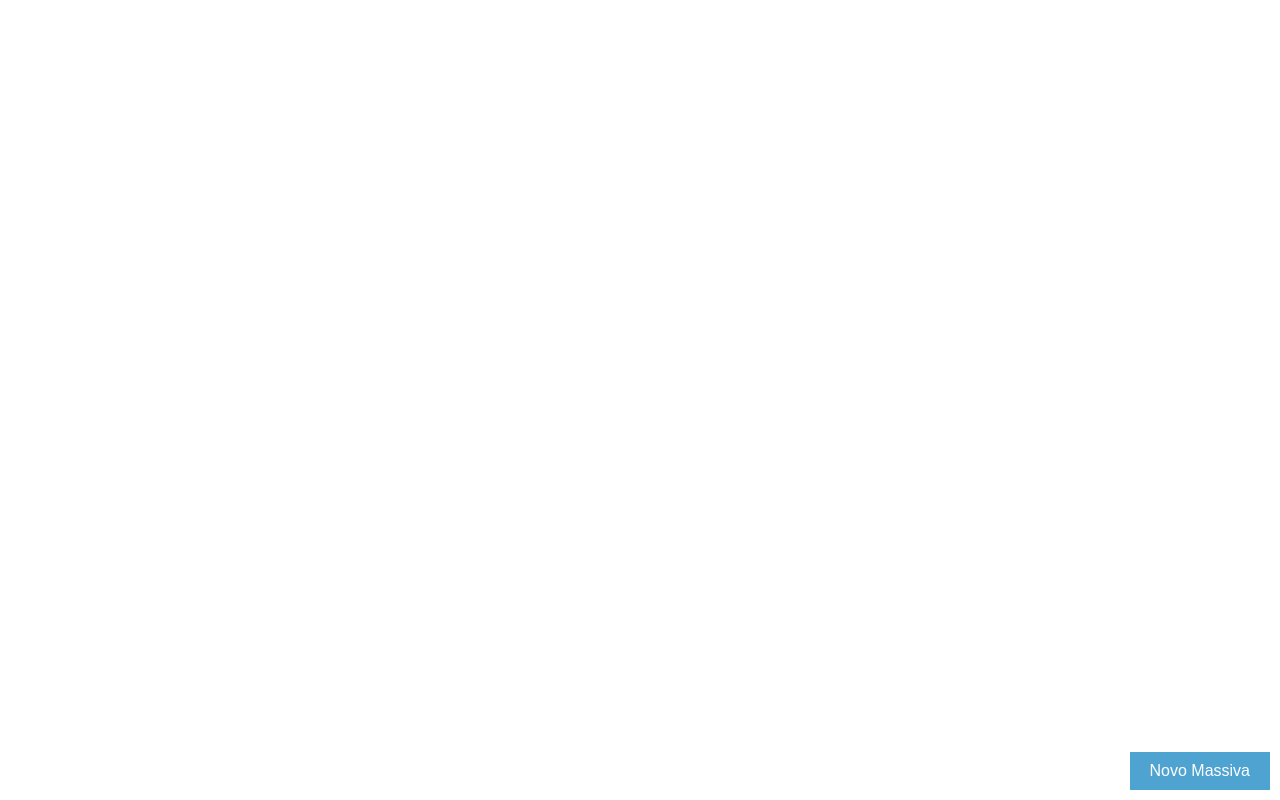
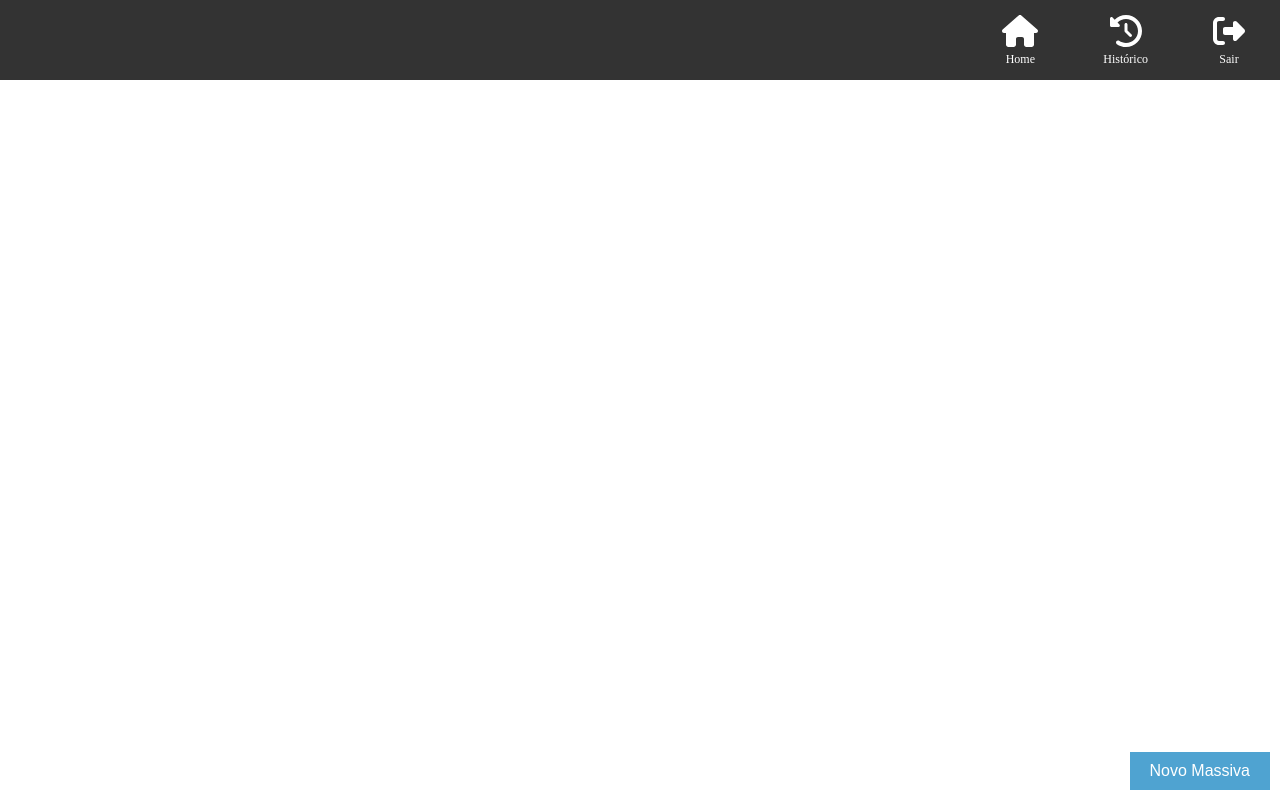
Before and after one commit to waslenslavik/projeto-massiva, a React (Vite) app: page / in a window 1280 px wide. Built offline with nearby package versions, Linux system fonts and the light colour scheme.

Commit message:
Adicionando uma navbar basica

```diff
--- a/src/App.jsx
+++ b/src/App.jsx
@@ -1,7 +1,9 @@
 import React, { useState } from 'react';
 import { FontAwesomeIcon } from '@fortawesome/react-fontawesome';
 import { faCircleXmark } from '@fortawesome/free-solid-svg-icons';
+import { Navbar } from './Navbar'
 import './index.css';
+import './navbar.css';
 
 function App() {
   const [cards, setCards] = useState([]);
@@ -50,6 +52,7 @@ function App() {
 
   return (
     <div className='App'>
+      <Navbar/>
       <button className='rivaldo' onClick={isModalOpen}>
         Novo Massiva
       </button>
--- /dev/null
+++ b/src/NavBar.css
@@ -0,0 +1,30 @@
+.navbar {
+      background-color: #333;
+      display: flex;
+      justify-content: flex-end;
+      align-items: centro;
+      height: 80px;
+      color: white;
+      padding: 0 20px;
+    }
+
+    .navbar-item {
+      display: flex;
+      flex-direction: column;
+      align-items: center;
+      cursor: pointer;
+      margin: 15px 15px 50px 50px;
+    }
+
+    .navbar-item:first-child {
+      margin-left: 0;
+    }
+
+    .navbar-item span {
+      margin-top: 5px;
+      font-size: 12px;
+    }
+
+    .navbar-item:hover {
+      color: #00bcd4;
+    }
--- /dev/null
+++ b/src/NavBar.jsx
@@ -0,0 +1,24 @@
+import React from "react";
+import { FontAwesomeIcon } from '@fortawesome/react-fontawesome';
+import { faHome, faHistory, faSignOutAlt } from '@fortawesome/free-solid-svg-icons';
+import './NavBar.css';
+
+
+export const Navbar = () => {
+      return (
+        <div className='navbar'>
+          <div className='navbar-item'>
+            <FontAwesomeIcon icon={faHome} size="2x" />
+            <span>Home</span>
+          </div>
+          <div className='navbar-item'>
+            <FontAwesomeIcon icon={faHistory} size="2x" />
+            <span>Histórico</span>
+          </div>
+          <div className='navbar-item'>
+            <FontAwesomeIcon icon={faSignOutAlt} size="2x" />
+            <span>Sair</span>
+          </div>
+        </div>
+      );
+    };
```
